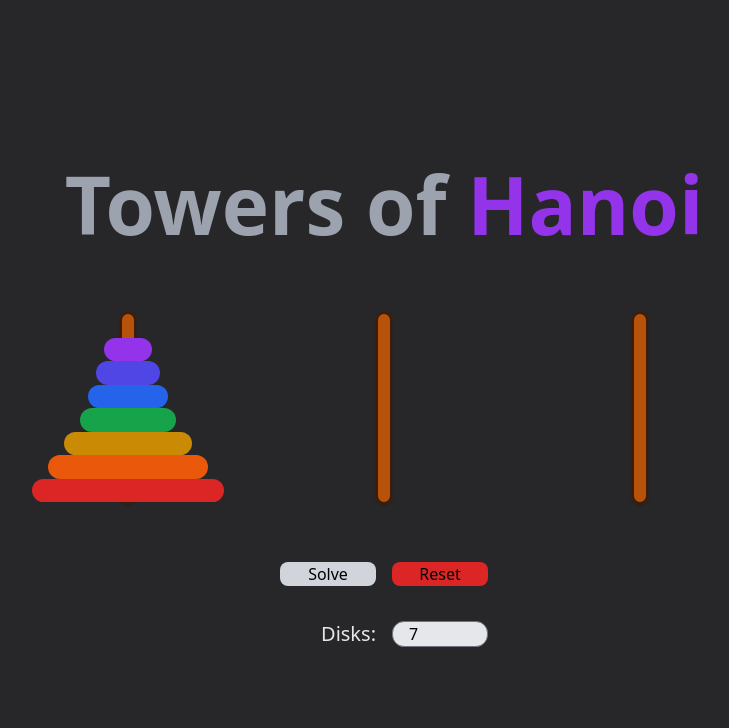
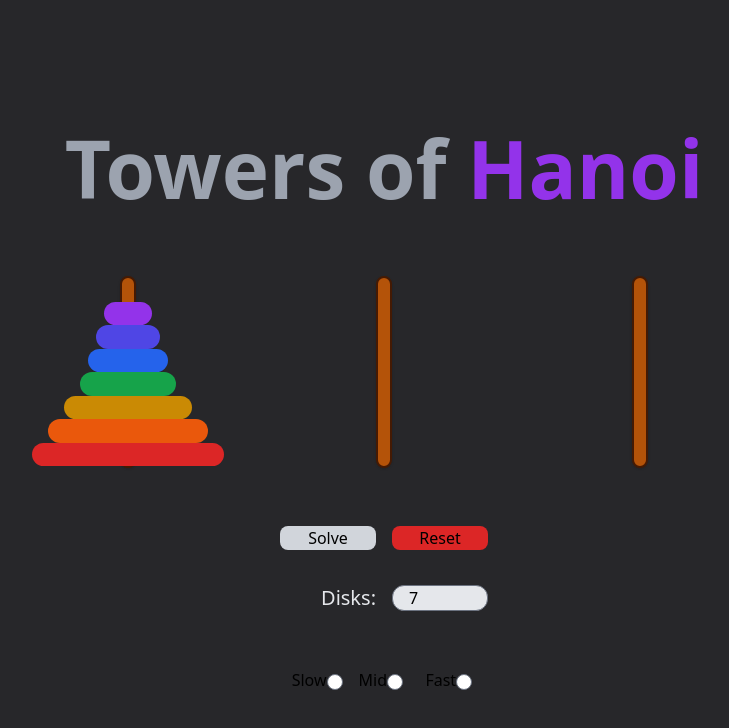
Before and after one commit to regulated/hanoi, a Next.js app: page / in a window 1280 px wide. Shown: the top 728 px of the page, without its empty margins (256-985 px from the left). Built offline with nearby package versions, Linux system fonts and the light colour scheme.

Commit message:
started speed radio button dev

```diff
--- a/src/pages/index.tsx
+++ b/src/pages/index.tsx
@@ -6,6 +6,8 @@ import {
 	input,
 	grid,
 	buttons,
+	radioButtons,
+	radio,
 } from "../styles/home-styles";
 import Pillar from "../components/pillar";
 
@@ -181,6 +183,20 @@ export default function Home() {
 						value={size}
 					/>
 				</div>
+				<form className={radioButtons}>
+					<div>
+						<label>Slow</label>
+						<input className={radio}></input>
+					</div>
+					<div>
+						<label>Mid</label>
+						<input className={radio}></input>
+					</div>
+					<div>
+						<label>Fast</label>
+						<input className={radio}></input>
+					</div>
+				</form>
 			</main>
 		</>
 	);
--- a/src/styles/home-styles.ts
+++ b/src/styles/home-styles.ts
@@ -1,10 +1,15 @@
 // default index.tsx styles
 export const appContainer =
-  "container bg-zinc-800 flex flex-col items-center justify-center min-h-screen min-w-full";
+	"container bg-zinc-800 flex flex-col items-center justify-center min-h-screen min-w-full";
 export const title =
-  "text-5xl md:text-[5rem] leading-normal font-extrabold text-gray-400 sm:mb-12 mb-2 ";
+	"text-5xl md:text-[5rem] leading-normal font-extrabold text-gray-400 sm:mb-12 mb-2 ";
 export const purple = "text-purple-300";
 export const body = "text-2xl text-gray-700";
-export const grid = "grid gap-6 sm:gap-12 items-center justify-center md:grid-cols-3";
+export const grid =
+	"grid gap-6 sm:gap-12 items-center justify-center md:grid-cols-3";
 export const input = "form-input w-24 py-0 px-4 m-0 rounded-xl bg-gray-200";
-export const buttons = "align-center grid grid-cols-2 grid-rows-2 justify-center items-center gap-2 sm:gap-4 mt-4 sm:mt-12"
+export const buttons =
+	"align-center grid grid-cols-2 grid-rows-2 justify-center items-center gap-2 sm:gap-4 mt-4 sm:mt-12";
+export const radioButtons =
+	"align-center grid grid-cols-3 justify-center items-center gap-2 sm:gap-4 mt-4 sm:mt-12";
+export const radio = "form-radio";
```
Also changed, not shown: 1 other file (tests, documents, lock files or other folders). Lines whose indentation alone changed are shown as unchanged.
